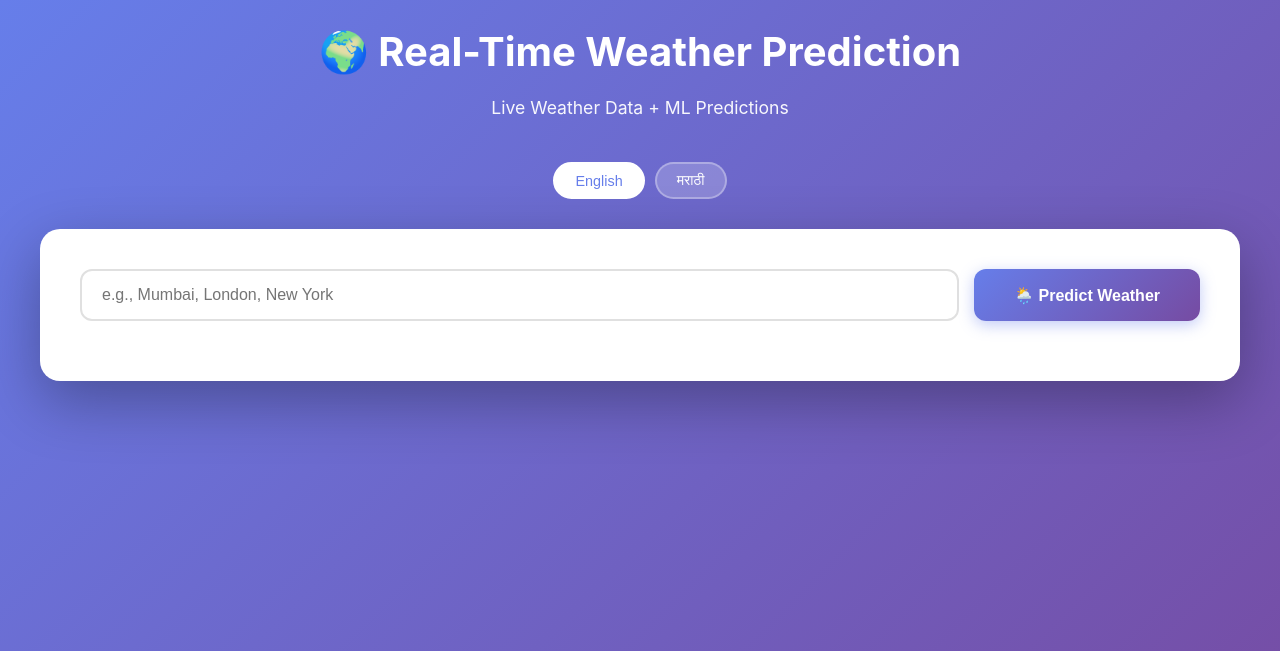
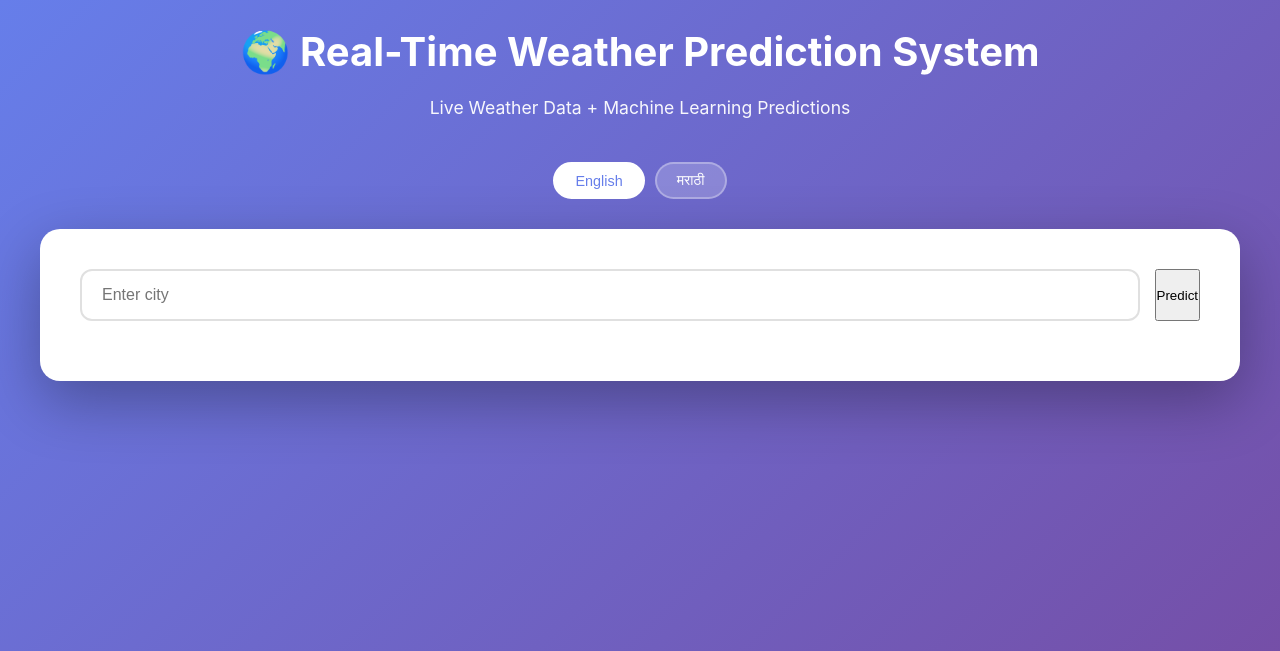
Before and after one commit to sakshirakate11/weather-prediction, a Flask app: template templates/index.html in a window 1280 px wide. Shown: the top 651 px of the page. Run offline with Flask 3, Linux system fonts and the light colour scheme; the template is opened without the code that fills it, so the values that code supplies are empty; parts of the project's set-up code (start-up, migrations or seed data) failed here and were passed over.

Commit message:
updated home route to show frontend

```diff
--- a/app.py
+++ b/app.py
@@ -12,6 +12,7 @@ load_dotenv()
 
 app = Flask(__name__)
 CORS(app)
+
 
 supabase_url = os.getenv('VITE_SUPABASE_URL')
 supabase_key = os.getenv('VITE_SUPABASE_ANON_KEY')
@@ -71,10 +72,11 @@ TRANSLATIONS = {
     }
 }
 
+
 @app.route('/')
 
 def home():
-    return "Backend is running 🚀"
+    return render_template('index.html')
 
 @app.route('/test')
 def test():
--- a/templates/index.html
+++ b/templates/index.html
@@ -302,13 +302,9 @@
             <div class="input-group">
                 <input
                     type="text"
-                    id="cityInput"
-                    placeholder="e.g., Mumbai, London, New York"
-                    onkeypress="handleKeyPress(event)"
-                >
-                <button class="predict-btn" onclick="predictWeather()" id="predictBtn">
-                    🌦️ Predict Weather
-                </button>
+                    id="city"
+                    placeholder="Enter city">
+                <button onclick="getWeather()">Predict</button>
             </div>
 
             <div class="loader" id="loader">
@@ -321,18 +317,7 @@
 
         <div id="cityHeader" class="city-header" style="display: none;"></div>
 
-        <div class="results-grid" id="results" style="display: none;">
-            <div class="result-card">
-                <h2 id="currentWeatherTitle">📊 Current Weather</h2>
-                <div class="weather-icon" id="weatherIcon">🌤️</div>
-                <div id="currentWeatherData"></div>
-            </div>
-
-            <div class="result-card">
-                <h2 id="mlPredictionsTitle">🧠 ML Predictions</h2>
-                <div id="predictionsData"></div>
-            </div>
-        </div>
+            <div id="result"></div>
     </div>
 
     <script>
@@ -341,7 +326,7 @@
 
         async function loadTranslations(lang) {
             try {
-                const response = await fetch(`/api/translations/${lang}`);
+                const response = await fetch('https://web-production-54d55.up.railway.app/api/translations/' + lang);
                 translations = await response.json();
                 updateUIText();
             } catch (error) {
@@ -371,45 +356,29 @@
             }
         }
 
-        async function predictWeather() {
-            const city = document.getElementById('cityInput').value.trim();
+        async function getWeather() {
+          const city = document.getElementById("city").value;
 
-            if (!city) {
-                showError('Please enter a city name');
-                return;
-            }
+          const response = await fetch("https://web-production-54d55.up.railway.app/api/predict", {
+            method: "POST",
+            headers: {
+              "Content-Type": "application/json"
+            },
+            body: JSON.stringify({ city: city })
+          });
 
-            const loader = document.getElementById('loader');
-            const results = document.getElementById('results');
-            const errorMessage = document.getElementById('errorMessage');
-            const predictBtn = document.getElementById('predictBtn');
+          const data = await response.json();
 
-            loader.style.display = 'block';
-            results.style.display = 'none';
-            errorMessage.style.display = 'none';
-            predictBtn.disabled = true;
+          console.log(data);
 
-            try {
-                const response = await fetch('/api/predict', {
-                    method: 'POST',
-                    headers: {
-                        'Content-Type': 'application/json',
-                    },
-                    body: JSON.stringify({ city: city })
-                });
-
-                if (!response.ok) {
-                    throw new Error('City not found or API error');
-                }
-
-                const data = await response.json();
-                displayResults(data);
-            } catch (error) {
-                showError(translations.api_error || 'Unable to fetch weather data. Please try again.');
-            } finally {
-                loader.style.display = 'none';
-                predictBtn.disabled = false;
-            }
+          // UI मध्ये show कर
+          document.getElementById("result").innerHTML = `
+            <h3>🌤 Weather in ${data.current_weather.city}</h3>
+            <p>Temperature: ${data.current_weather.temperature} °C</p>
+            <p>Humidity: ${data.current_weather.humidity}</p>
+            <p>Rain: ${data.predictions.rain ? "Yes" : "No"}</p>
+            <p>Predicted Temp: ${data.predictions.predicted_temperature}</p>
+          `;
         }
 
         function displayResults(data) {
```
Also changed, not shown: TODO.md (+5 -7 lines).
